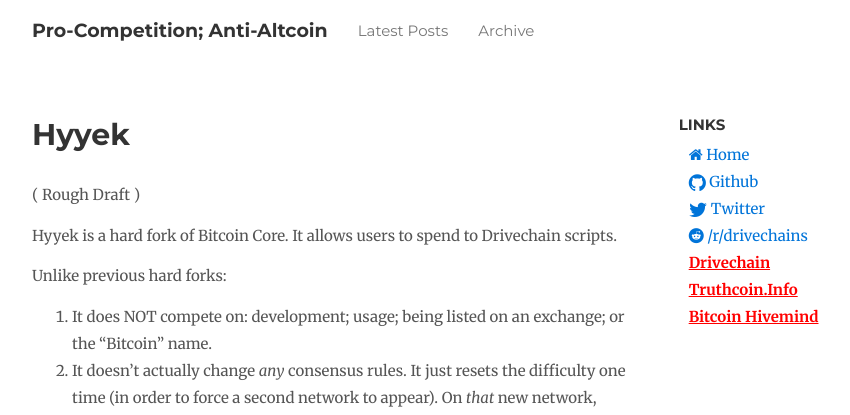
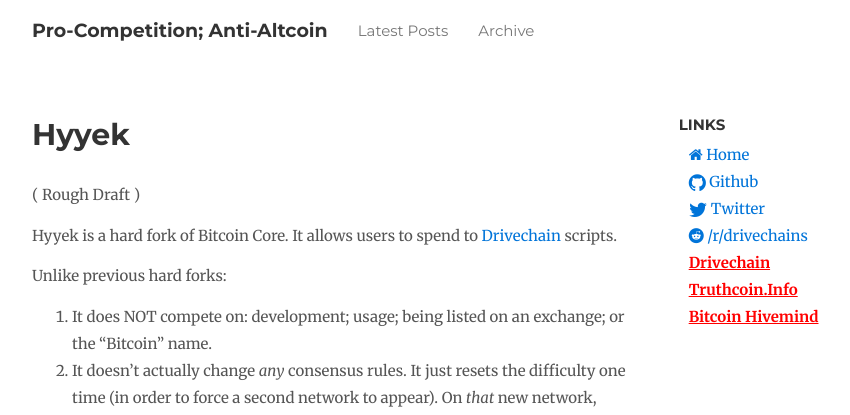
Before and after one commit to psztorc/hyyek-com, a Jekyll site: the page built from index.md, in a window 1280 px wide. Shown: the top 415 px of the page, without its empty margins (138-988 px from the left). Built offline with Jekyll 4.4.1, drawn with Linux system fonts in a browser that asks for light colours; nearby versions of some CDN libraries; comment, search, counter and statistics services are not loaded; part of the change alters nothing that is shown.

Commit message:
Add link

```diff
--- a/index.md
+++ b/index.md
@@ -5,13 +5,15 @@ title: Hyyek
 
 ( Rough Draft )
 
-Hyyek is a hard fork of Bitcoin Core. It allows users to spend to Drivechain scripts.
+Hyyek is a hard fork of Bitcoin Core. It allows users to spend to [Drivechain](http://www.drivechain.info/) scripts.
 
 Unlike previous hard forks:
 
 1. It does NOT compete on: development; usage; being listed on an exchange; or the "Bitcoin" name.
 2. It doesn't actually change *any* consensus rules. It just resets the difficulty one time (in order to force a second network to appear). On *that* new network, Drivechain immediately activates as a soft fork.
 3. It will be announced well in advance.
+
+
 
 ## FAQ
 
```
